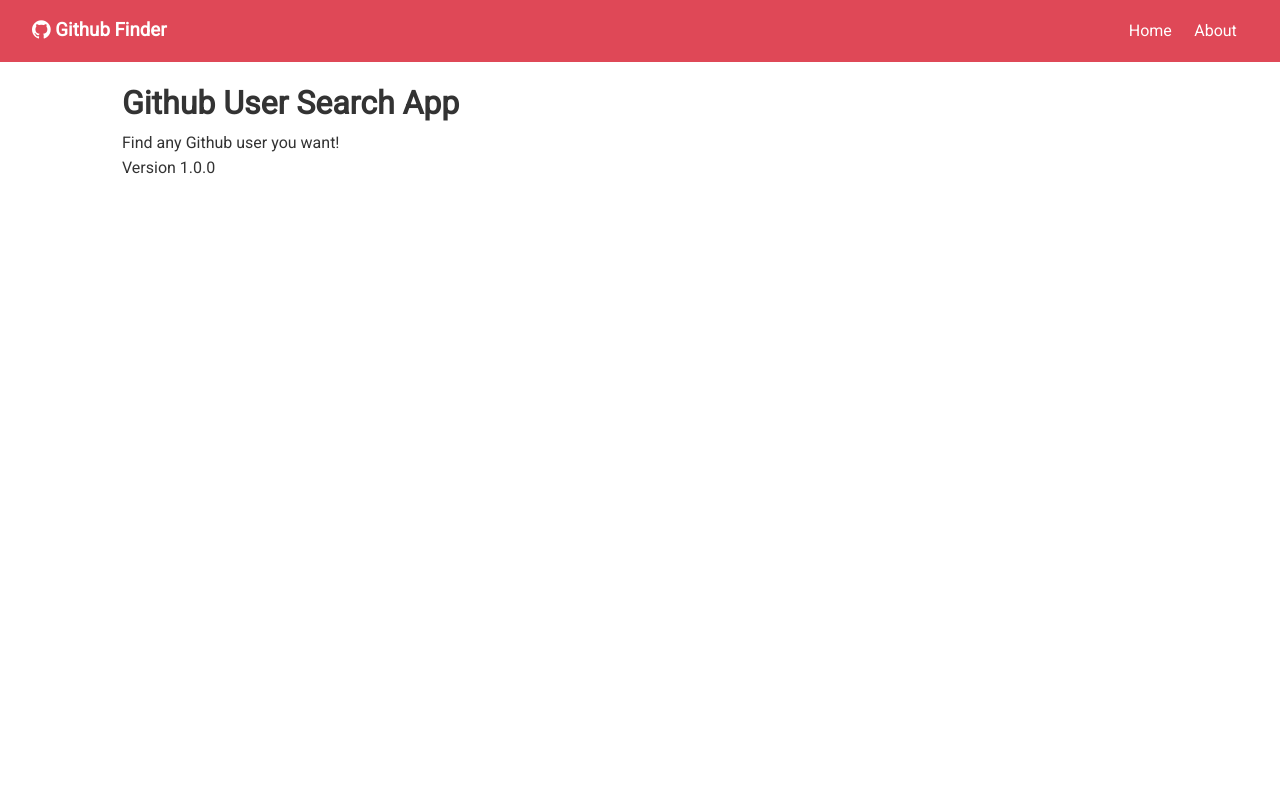
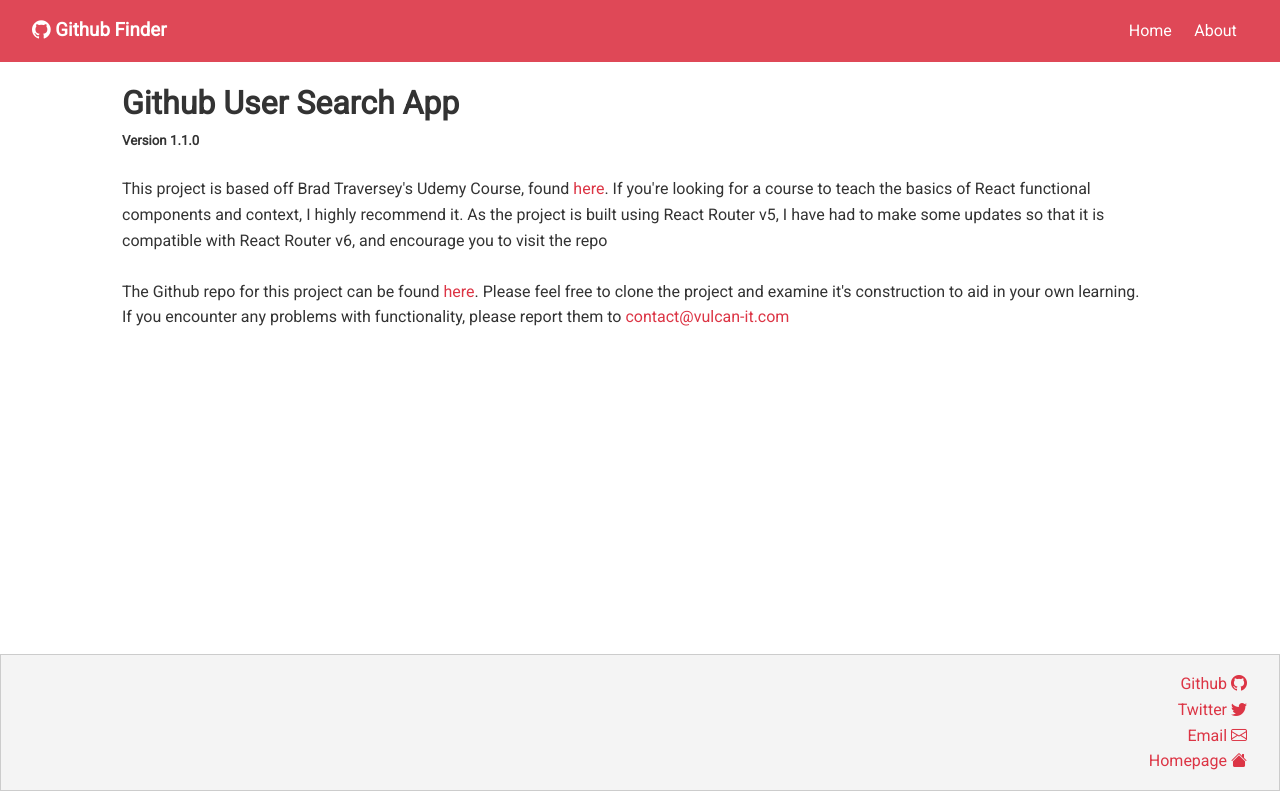
Before and after one commit to sethwms/github-finder-context, a React (Create React App) app: page /about in a window 1280 px wide. Built offline with nearby package versions, Linux system fonts and the light colour scheme.

Commit message:
completed beautification. ready for publication

```diff
--- a/src/App.css
+++ b/src/App.css
@@ -183,7 +183,12 @@
   grid-template-columns: repeat(2, max-content auto);
   grid-gap: 1rem;
 }
-
+.footer {
+  display: block;
+  text-align: right;
+  display: flex;
+  justify-content: space-between;
+}
 .grid-3 {
   display: grid;
   grid-template-columns: repeat(3, 1fr);
--- a/src/components/App.js
+++ b/src/components/App.js
@@ -6,6 +6,8 @@
 import Alert from "./layout/Alert";
 import About from "./pages/About";
 import User from "./users/User";
+import NotFound from "./pages/NotFound";
+import Footer from "./layout/Footer";
 
 import AppState from "../context/AppState";
 
@@ -17,9 +19,13 @@
       <Router>
         <div className="App">
           <Navbar />
-          <div className="container">
+          <div
+            className="container"
+            style={{ minHeight: "72vh", maxHeight: "auto" }}
+          >
             <Alert />
             <Routes>
+              <Route path="*" element={<NotFound />} />
               <Route path="/" element={<Home />} />
               <Route path="/about" element={<About />} />
               <Route path="/user/:login" element={<User />} />
@@ -27,6 +33,7 @@
           </div>
         </div>
       </Router>
+      <Footer />
     </AppState>
   );
 };
--- /dev/null
+++ b/src/components/layout/Footer.js
@@ -0,0 +1,35 @@
+import React from "react";
+
+const Footer = () => {
+  return (
+    <div className="bg-light footer">
+      <div></div>
+      <div className="container my-1">
+        <div>
+          <p>
+            <a href="https://github.com/sethwms">
+              Github <i className="bi bi-github" />
+            </a>
+          </p>
+          <p>
+            <a href="https://github.com/it_vulcan">
+              Twitter <i className="bi bi-twitter" />
+            </a>
+          </p>
+          <p>
+            <a href="mailto:contact@vulcan-it.com">
+              Email <i className="bi bi-envelope"></i>
+            </a>
+          </p>
+          <p>
+            <a href="https://www.vulcan-it.com">
+              Homepage <i className="bi bi-house-fill" />
+            </a>
+          </p>
+        </div>
+      </div>
+    </div>
+  );
+};
+
+export default Footer;
--- a/src/components/pages/About.js
+++ b/src/components/pages/About.js
@@ -4,8 +4,29 @@
   return (
     <div>
       <h1>Github User Search App</h1>
-      <p>Find any Github user you want!</p>
-      <p>Version 1.0.0</p>
+      <h5>Version 1.1.0</h5>
+      <br />
+      <p>
+        This project is based off Brad Traversey's Udemy Course, found{" "}
+        <a href="https://www.udemy.com/course/modern-react-front-to-back/">
+          here
+        </a>
+        . If you're looking for a course to teach the basics of React functional
+        components and context, I highly recommend it. As the project is built
+        using React Router v5, I have had to make some updates so that it is
+        compatible with React Router v6, and encourage you to visit the repo
+      </p>
+      <br />
+      <p>
+        The Github repo for this project can be found{" "}
+        <a href="https://github.com/sethwms/github-finder-context">here</a>.
+        Please feel free to clone the project and examine it's construction to
+        aid in your own learning.
+      </p>
+      <p>
+        If you encounter any problems with functionality, please report them to{" "}
+        <a href="mailto:contact@vulcan-it.com">contact@vulcan-it.com</a>
+      </p>
     </div>
   );
 };
--- /dev/null
+++ b/src/components/pages/NotFound.js
@@ -0,0 +1,19 @@
+import React from "react";
+
+const NotFound = () => {
+  return (
+    <div>
+      <h1 style={{ fontStyle: "italic" }}>Error 404: File Not Found</h1>
+      <p>
+        The requested URL could not be located. Please check the URL and try
+        again.
+      </p>
+      <p>
+        If you feel that you have reached this page in error, please contact the
+        site administrator.
+      </p>
+    </div>
+  );
+};
+
+export default NotFound;
--- a/src/components/repos/RepoItem.js
+++ b/src/components/repos/RepoItem.js
@@ -8,16 +8,15 @@
       <h3>
         <a href={html_url}>{name}</a>
       </h3>
+      {updated_at ? (
+        <h5>
+          Last Updated:{new Date(Date.parse(updated_at)).toLocaleString()}
+        </h5>
+      ) : null}{" "}
       {description ? (
         <p>
           <strong>Description: </strong>
           {description}
-        </p>
-      ) : null}
-      {updated_at ? (
-        <p>
-          <strong>Last Updated: </strong>
-          {new Date(Date.parse(updated_at)).toLocaleString()}
         </p>
       ) : null}
       {homepage ? (
--- a/src/components/repos/Repos.js
+++ b/src/components/repos/Repos.js
@@ -2,10 +2,10 @@
 
 import RepoItem from "./RepoItem";
 
-import GithubContext from "../../context/AppContext";
+import AppContext from "../../context/AppContext";
 
 const Repos = () => {
-  const { repos } = useContext(GithubContext);
+  const { repos } = useContext(AppContext);
 
   if (repos) {
     return repos.map((repo) => <RepoItem repo={repo} key={repo.id} />);
--- a/src/components/users/Home.js
+++ b/src/components/users/Home.js
@@ -1,11 +1,11 @@
-import React from "react";
+import React, { Fragment } from "react";
 import Search from "./Search";
 import Users from "./Users";
 
-const Home = ({ setAlert }) => {
+const Home = () => {
   return (
     <div>
-      <Search setAlert={setAlert} />
+      <Search />
       <Users />
     </div>
   );
--- a/src/components/users/User.js
+++ b/src/components/users/User.js
@@ -4,10 +4,10 @@
 import Spinner from "../layout/Spinner";
 import Repos from "../repos/Repos";
 
-import GithubContext from "../../context/AppContext";
+import AppContext from "../../context/AppContext";
 
 const User = () => {
-  const { getUser, user, loading, getUserRepos } = useContext(GithubContext);
+  const { getUser, user, loading, getUserRepos } = useContext(AppContext);
 
   let { login } = useParams();
 
```
Also changed, not shown: src/components/layout/spinner.gif.
